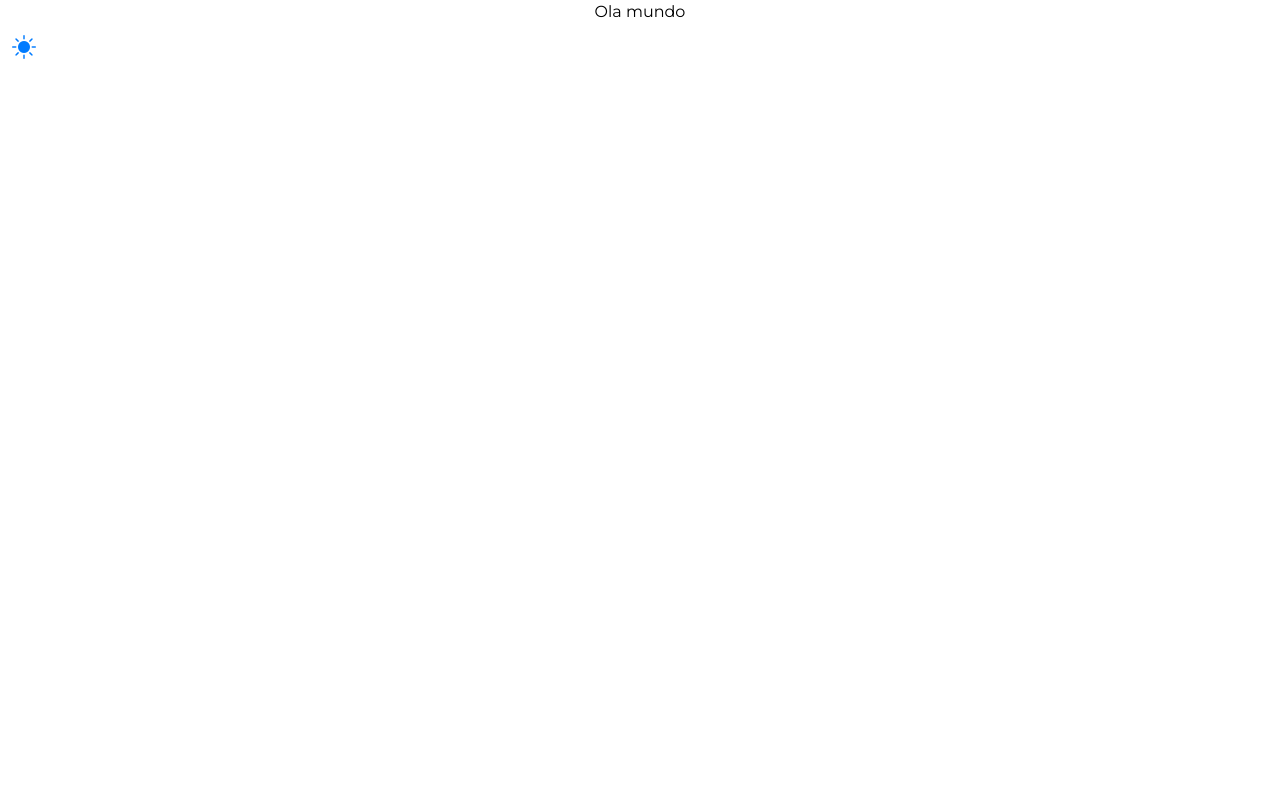
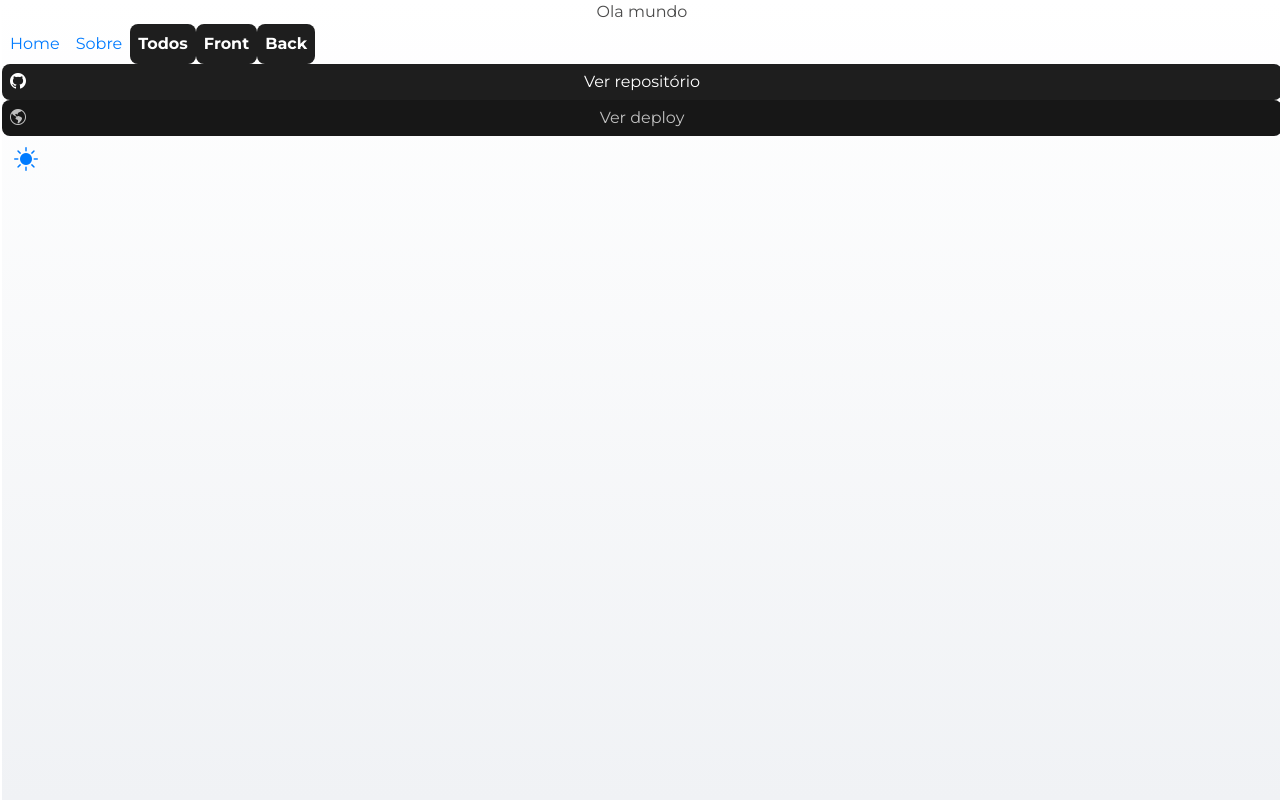
Before and after one commit to JayfckZ/portfolio-v2, a React (Vite) app: page / in a window 1280 px wide. Built offline with nearby package versions, Linux system fonts and the light colour scheme.

Commit message:
feat: componente de Botao e suas variacoes

```diff
--- a/src/App.tsx
+++ b/src/App.tsx
@@ -1,11 +1,21 @@
+import { Button } from './components/Button'
 import { ThemeSwitcher } from './components/ThemeSwitcher'
 import './index.css'
 
 function App() {
   return (
-    <div className="w-full h-dvh bg-white dark:bg-black text-black dark:text-white">
+    <div className="w-full h-dvh bg-white ml-0.5 bg-gradient-to-b from-white to-background-white-secondary text-text
+      dark:bg-background dark:bg-gradient-to-b dark:from-background dark:to-background-secondary dark:text-white
+    ">
       <h1 className="text-center">Ola mundo</h1>
 
+      <Button type="navlink">Home</Button>
+      <Button type="navlink">Sobre</Button>
+      <Button type="filter">Todos</Button>
+      <Button type="filter">Front</Button>
+      <Button type="filter">Back</Button>
+      <Button type="projlink" link='https://github.com' projType='git'>Ver repositório</Button>
+      <Button type="projlink" projType='deploy'>Ver deploy</Button>
       <ThemeSwitcher />
     </div>
   )
--- a/src/components/Button/index.tsx
+++ b/src/components/Button/index.tsx
@@ -1,3 +1,57 @@
-// export const Button = ({ type='primary', state='default',  }) => {
+import { useState } from "react"
+import { Link } from "react-router-dom"
 
-// }
+interface ButtonProps {
+  type: 'navlink' | 'filter' | 'projlink'
+  projType?: 'git' | 'deploy'
+  link?: string
+  children?: React.ReactNode
+}
+
+export const Button = ({ type, projType, link, children  }: ButtonProps) => {
+  const [buttonActive, setButtonActive] = useState(false)
+
+  const toggleActiveButton = () => {
+    setButtonActive(!buttonActive)
+  }
+
+  if (type === 'navlink') {
+    return (
+      <Link
+        to={link || '/'}
+        onClick={toggleActiveButton}
+        className={`p-2 rounded-lg bg-none text-primary hover:bg-primary hover:text-white duration-200 ease-linear cursor-pointer outline-none
+        ${buttonActive && "bg-primary text-white"}`}
+      >
+        {children}
+      </Link>
+    )
+  }
+  else if (type === 'filter') {
+    return (
+      <button
+        onClick={toggleActiveButton}
+        className={`p-2 rounded-lg bg-background font-bold  duration-200 ease-linear cursor-pointer outline-none
+        ${buttonActive ? "bg-primary text-white dark:text-white dark:bg-primary" : "text-white dark:bg-white dark:text-background"}`}
+      >
+        {children}
+      </button>
+    )
+  }
+  else if (type === 'projlink') {
+    return (
+      <a
+        href={link}
+        target="_blank"
+        className={`p-1.5 rounded-lg bg-background text-white dark:bg-white dark:text-background duration-200 ease-linear outline-none
+          flex justify-center items-center relative
+          ${!link ? "brightness-75" : "cursor-pointer"}`}
+      >
+        <span className="absolute left-2">
+          {projType == 'git' ? <i className="bi bi-github"></i> : <i className="bi bi-globe-americas"></i>}
+        </span>
+        {children}
+      </a>
+    )
+  }
+}
--- a/src/components/ThemeSwitcher/index.tsx
+++ b/src/components/ThemeSwitcher/index.tsx
@@ -18,7 +18,7 @@ export const ThemeSwitcher = ({ className='' }) => {
   }
 
   return (
-    <button onClick={toggleTheme} className={`px-3 py-2 bg-none text-primary hover:bg-primary hover:text-white rounded-4xl duration-200 ease-linear cursor-pointer text-2xl ${className}`}>
+    <button onClick={toggleTheme} className={`px-3 py-2 bg-none text-primary hover:bg-primary hover:text-white rounded-4xl duration-200 ease-linear cursor-pointer text-2xl outline-none ${className}`}>
       {theme === 'dark' ? <i className="bi bi-moon-stars-fill"></i> : <i className="bi bi-sun-fill"></i>}
     </button>
   )
--- a/src/index.css
+++ b/src/index.css
@@ -9,6 +9,8 @@
   --color-primary: #007bff;
   --color-text: #4a4a4a;
   --color-background: #1e1e1e;
+  --color-background-secondary: #121212;
+  --color-background-white-secondary: #f0f2f5;
 
   /* cores linguagens */
   --color-html: #e34f26;
--- a/src/main.tsx
+++ b/src/main.tsx
@@ -1,9 +1,12 @@
 import { StrictMode } from 'react'
 import { createRoot } from 'react-dom/client'
+import { BrowserRouter } from 'react-router-dom'
 import App from './App.tsx'
 
 createRoot(document.getElementById('root')!).render(
   <StrictMode>
-    <App />
+    <BrowserRouter>
+      <App />
+    </BrowserRouter>
   </StrictMode>,
 )
```
